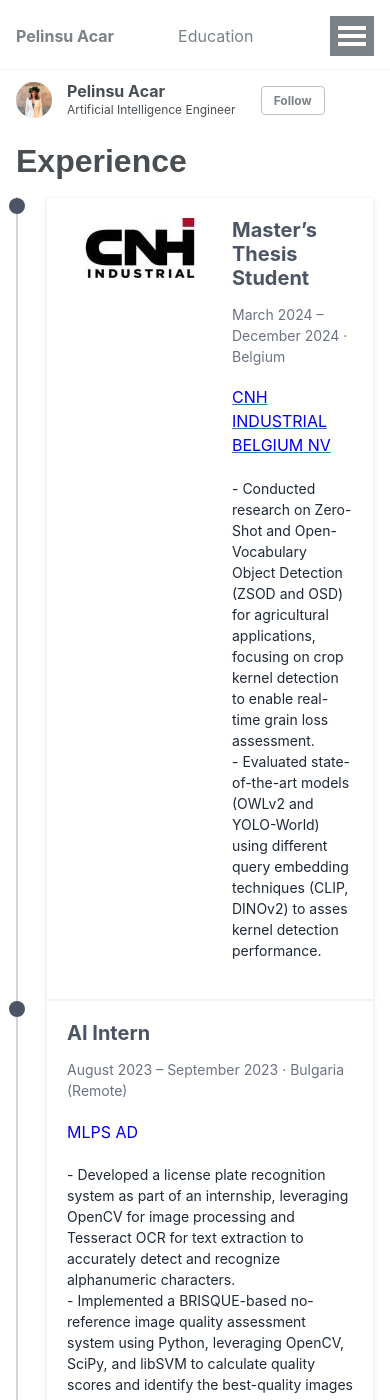
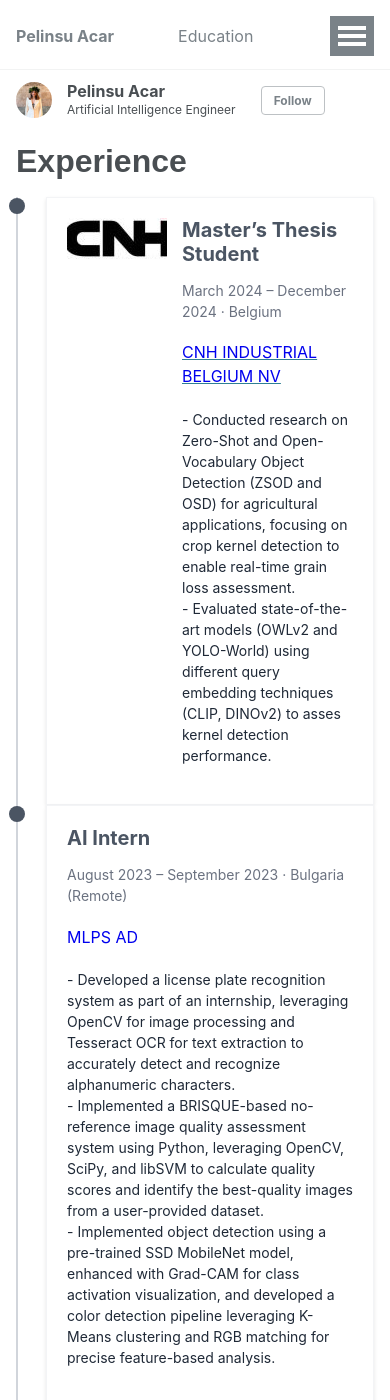
Before and after one commit to pelinsuacar/pelinsuacar.github.io, a Jekyll site: the page built from _pages/experience.md, in a window 390 px wide and 1400 px high. Built offline with Jekyll 4.4.1, drawn with Linux system fonts in a browser that asks for light colours.

Commit message:
Update timeline.html

```diff
--- a/_layouts/timeline.html
+++ b/_layouts/timeline.html
@@ -150,12 +150,29 @@ layout: default
   margin: 0px 0 20px; /* Add sufficient margin above and below */
   padding-top: 10px; /* Add padding in case of header overlap */
 }
+/* Company logo */
+.timeline-item .company-logo {
+  width: 72px !important;
+  height: 30px !important;
+  max-width: none;
+  max-height: none;
+  object-fit: none;
+  margin-right: 10px; /* Space between logo and text */
+}
 }
 @media (max-width: 1023px) {
   #main {
     flex-direction: column; /* Ensures sidebar stacks properly */
     padding-top: 50px;
   }
+  .timeline-item .company-logo {
+  width: 100px !important;
+  height: 41px !important;
+  max-width: none;
+  max-height: none;
+  object-fit: none;
+  margin-right: 15px; /* Space between logo and text */
+}
   .page__title {
   text-align: left;
   font-family: Arial, sans-serif;
```
